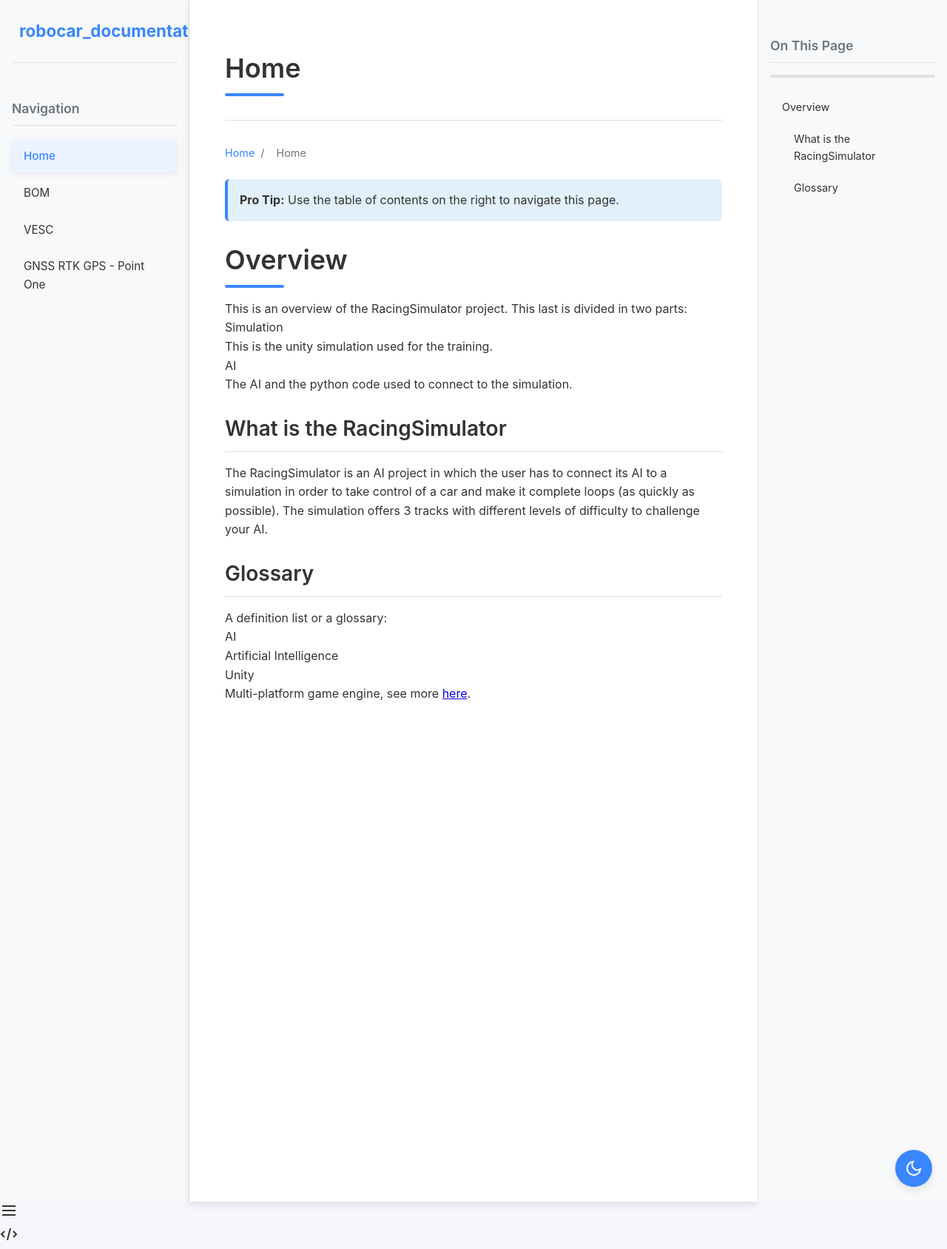
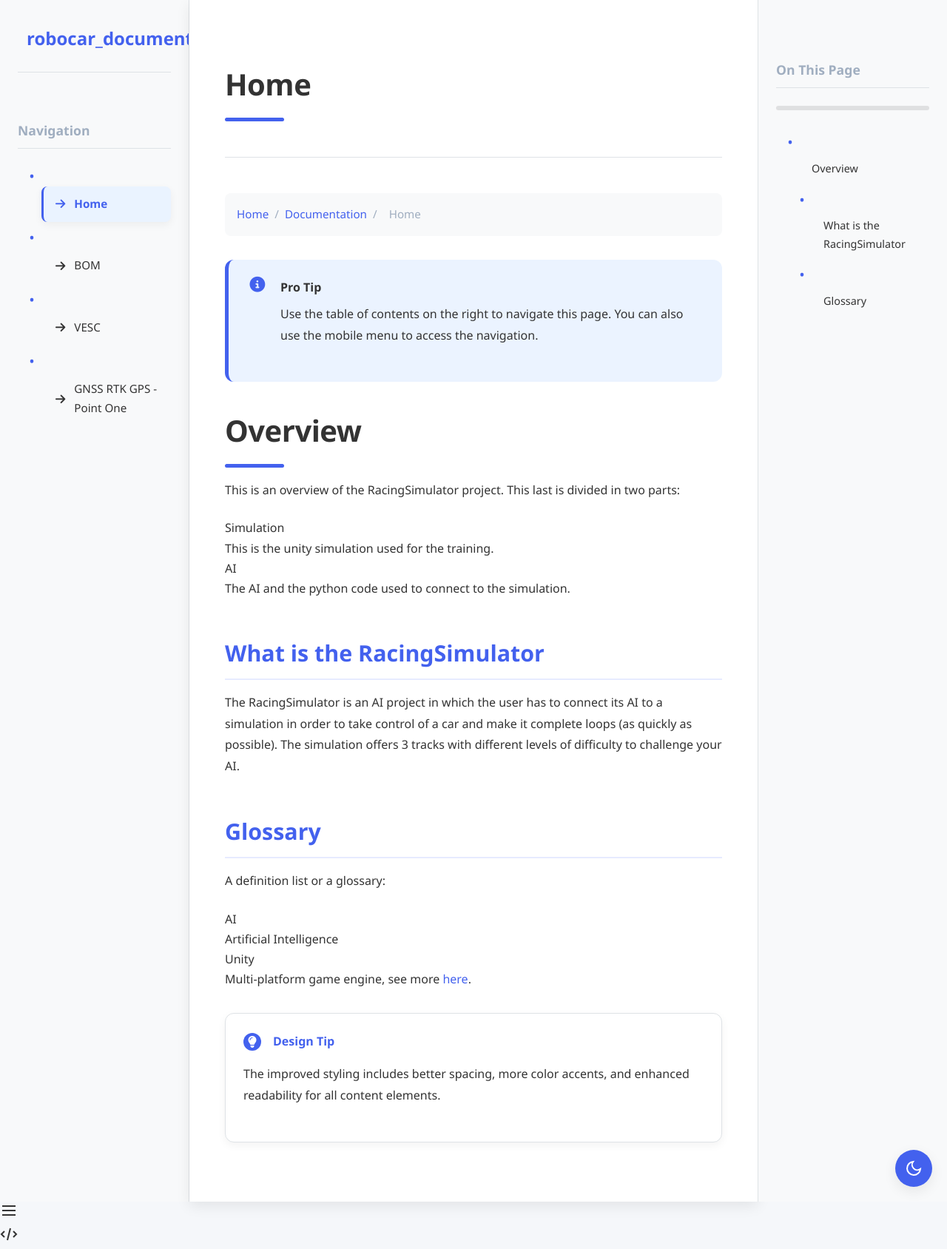
Before and after one commit to Tek5-robocar/robocar_documentation, a Jekyll site: the page built from index.md, in a window 1280 px wide. Shown: the whole page at 74% size. Built offline with Jekyll 4.4.1, drawn with Linux system fonts in a browser that asks for light colours.

```diff
--- a/_layouts/three-column.html
+++ b/_layouts/three-column.html
@@ -10,23 +10,31 @@
       --sidebar-bg: #f8f9fa;
       --toc-active-bg: #eaf3ff;
       --border-color: #dee2e6;
-      --primary-color: #3a86ff;
-      --secondary-color: #ff006e;
-      --text-color: #333;
-      --text-light: #6c757d;
+      --primary-color: #4361ee;
+      --primary-light: #e6ebff;
+      --secondary-color: #ff6b6b;
+      --accent-color: #4cc9f0;
       --success-color: #06d6a0;
       --warning-color: #ffd166;
       --danger-color: #ef476f;
+      --text-color: #333;
+      --text-light: #6c757d;
+      --text-lighter: #a0aec0;
       --dark-bg: #2b2d42;
       --light-bg: #f5f7fa;
       --card-bg: #ffffff;
       --transition: all 0.3s ease;
-      --shadow-sm: 0 2px 8px rgba(0,0,0,0.08);
-      --shadow-md: 0 4px 12px rgba(0,0,0,0.1);
-      --shadow-lg: 0 8px 24px rgba(0,0,0,0.15);
-      --radius-sm: 6px;
-      --radius-md: 10px;
+      --shadow-sm: 0 4px 12px rgba(0,0,0,0.05);
+      --shadow-md: 0 6px 18px rgba(0,0,0,0.08);
+      --shadow-lg: 0 10px 30px rgba(0,0,0,0.12);
+      --radius-sm: 8px;
+      --radius-md: 12px;
       --radius-lg: 16px;
+      --space-xs: 0.5rem;
+      --space-sm: 1rem;
+      --space-md: 1.5rem;
+      --space-lg: 2rem;
+      --space-xl: 3rem;
     }
 
     .dark-mode {
@@ -34,8 +42,10 @@
       --toc-active-bg: #2a3a5e;
       --border-color: #3a3d4f;
       --primary-color: #5a9cff;
+      --primary-light: #2a3a5e;
       --text-color: #e9ecef;
       --text-light: #a3a8b8;
+      --text-lighter: #7a8195;
       --card-bg: #252837;
       --dark-bg: #1a1b25;
       --light-bg: #1e1f2b;
@@ -48,9 +58,9 @@
     }
 
     body {
-      font-family: -apple-system, BlinkMacSystemFont, "Segoe UI", Roboto, Helvetica, Arial, sans-serif;
+      font-family: 'Segoe UI', Roboto, 'Helvetica Neue', Arial, sans-serif;
       color: var(--text-color);
-      line-height: 1.6;
+      line-height: 1.7;
       height: 100vh;
       overflow: hidden;
       background: var(--light-bg);
@@ -63,16 +73,18 @@
     }
 
     h1, h2, h3, h4, h5, h6 {
-      margin-top: 1.5rem;
-      margin-bottom: 1rem;
+      margin-top: var(--space-lg);
+      margin-bottom: var(--space-sm);
       scroll-margin-top: 100px;
-      font-weight: 600;
+      font-weight: 700;
+      color: var(--text-color);
     }
 
     h1 {
-      font-size: 2.25rem;
+      font-size: 2.5rem;
       position: relative;
-      padding-bottom: 0.5rem;
+      padding-bottom: var(--space-sm);
+      letter-spacing: -0.5px;
     }
 
     h1:after {
@@ -81,19 +93,38 @@
       bottom: 0;
       left: 0;
       width: 80px;
-      height: 4px;
+      height: 5px;
       background: var(--primary-color);
-      border-radius: 2px;
+      border-radius: 3px;
     }
 
     h2 {
-      font-size: 1.75rem;
-      border-bottom: 1px solid var(--border-color);
-      padding-bottom: 0.5rem;
+      font-size: 1.9rem;
+      border-bottom: 2px solid var(--primary-light);
+      padding-bottom: var(--space-xs);
+      margin-top: var(--space-xl);
+      position: relative;
+      color: var(--primary-color);
     }
 
     h3 {
-      font-size: 1.4rem;
+      font-size: 1.5rem;
+      margin-top: var(--space-lg);
+      color: var(--text-color);
+      position: relative;
+      padding-left: var(--space-sm);
+    }
+
+    h3:before {
+      content: '';
+      position: absolute;
+      left: 0;
+      top: 50%;
+      transform: translateY(-50%);
+      height: 70%;
+      width: 4px;
+      background: var(--accent-color);
+      border-radius: 2px;
     }
 
     .container {
@@ -107,7 +138,7 @@
       width: 20%;
       background: var(--sidebar-bg);
       border-right: 1px solid var(--border-color);
-      padding: 1.5rem 1rem;
+      padding: var(--space-lg) var(--space-md);
       overflow: hidden;
       display: flex;
       flex-direction: column;
@@ -116,9 +147,9 @@
 
     .sidebar h2 {
       font-size: 1.1rem;
-      margin: 1.5rem 0 0.8rem 0;
-      color: var(--text-light);
-      padding-bottom: 0.5rem;
+      margin: var(--space-lg) 0 var(--space-sm) 0;
+      color: var(--text-lighter);
+      padding-bottom: var(--space-xs);
       border-bottom: 1px solid var(--border-color);
     }
 
@@ -127,7 +158,7 @@
     }
 
     .sidebar li {
-      margin: 0.4rem 0;
+      margin: var(--space-xs) 0;
     }
 
     .sidebar a {
@@ -135,29 +166,33 @@
       color: var(--text-color);
       display: flex;
       align-items: center;
-      gap: 10px;
-      padding: 0.6rem 1rem;
+      gap: 12px;
+      padding: 0.7rem 1rem;
       border-radius: var(--radius-sm);
       transition: var(--transition);
       font-size: 0.95rem;
+      font-weight: 500;
+      border-left: 3px solid transparent;
     }
 
     .sidebar a:hover {
-      background-color: rgba(0,0,0,0.05);
+      background-color: rgba(0,0,0,0.03);
       color: var(--primary-color);
+      border-left-color: var(--primary-color);
     }
 
     .sidebar a.active {
       background-color: var(--toc-active-bg);
       color: var(--primary-color);
-      font-weight: 500;
+      font-weight: 600;
       box-shadow: var(--shadow-sm);
+      border-left-color: var(--primary-color);
     }
 
     /* Main Content Styles */
     .main-content {
       width: 60%;
-      padding: 2.5rem 3rem;
+      padding: var(--space-xl) var(--space-xl);
       overflow-y: auto;
       background: var(--card-bg);
       box-shadow: var(--shadow-md);
@@ -168,9 +203,10 @@
       max-width: 80%;
       height: auto;
       display: block;
-      margin: 1.5rem auto;
+      margin: var(--space-lg) auto;
       border-radius: var(--radius-md);
       box-shadow: var(--shadow-md);
+      border: 1px solid var(--border-color);
     }
 
     /* Right TOC Styles */
@@ -178,7 +214,7 @@
       width: 20%;
       background: var(--sidebar-bg);
       border-left: 1px solid var(--border-color);
-      padding: 1.5rem 1rem;
+      padding: var(--space-lg) var(--space-md);
       overflow: hidden;
       display: flex;
       flex-direction: column;
@@ -187,9 +223,9 @@
 
     .toc-sidebar h2 {
       font-size: 1.1rem;
-      margin-bottom: 1rem;
-      color: var(--text-light);
-      padding-bottom: 0.5rem;
+      margin-bottom: var(--space-md);
+      color: var(--text-lighter);
+      padding-bottom: var(--space-xs);
       border-bottom: 1px solid var(--border-color);
       display: flex;
       align-items: center;
@@ -230,18 +266,19 @@
 
     #toc .toc-list-item {
       position: relative;
-      margin: 0.25rem 0;
+      margin: 0.4rem 0;
     }
 
     #toc .toc-link {
       text-decoration: none;
       color: var(--text-color);
       display: block;
-      padding: 0.5rem 1rem;
+      padding: 0.6rem 1rem;
       border-radius: var(--radius-sm);
       transition: var(--transition);
       font-size: 0.9rem;
       position: relative;
+      font-weight: 500;
     }
 
     #toc .toc-link:hover {
@@ -270,7 +307,7 @@
       }
 
       .sidebar {
-        padding: 1rem;
+        padding: var(--space-md);
         position: fixed;
         top: 0;
         left: -100%;
@@ -351,27 +388,27 @@
       }
 
       .main-content {
-        padding: 5rem 1.5rem 2rem;
+        padding: 5rem var(--space-md) var(--space-md);
       }
     }
 
     /* Logo and branding */
     .logo {
-      font-size: 1.4rem;
-      font-weight: 700;
-      margin-bottom: 1.5rem;
+      font-size: 1.5rem;
+      font-weight: 800;
+      margin-bottom: var(--space-lg);
       color: var(--primary-color);
       display: flex;
       align-items: center;
-      gap: 10px;
-      padding-bottom: 1.5rem;
+      gap: 12px;
+      padding-bottom: var(--space-md);
       border-bottom: 1px solid var(--border-color);
       transition: var(--transition);
     }
 
     .logo svg {
-      width: 32px;
-      height: 32px;
+      width: 36px;
+      height: 36px;
       fill: currentColor;
     }
 
@@ -401,23 +438,42 @@
     /* Table styling */
     table {
       width: 100%;
-      border-collapse: collapse;
-      margin: 1.5rem 0;
+      border-collapse: separate;
+      border-spacing: 0;
+      margin: var(--space-lg) 0;
       box-shadow: var(--shadow-sm);
-      border-radius: var(--radius-sm);
+      border-radius: var(--radius-md);
       overflow: hidden;
+      border: 1px solid var(--border-color);
     }
 
     th, td {
       border: 1px solid var(--border-color);
-      padding: 0.8rem 1rem;
+      padding: 1rem 1.2rem;
       text-align: left;
     }
 
     th {
-      background-color: var(--sidebar-bg);
+      background-color: var(--primary-light);
       font-weight: 600;
-      color: var(--text-color);
+      color: var(--primary-color);
+      border-top: none;
+    }
+
+    tr:first-child th:first-child {
+      border-top-left-radius: var(--radius-md);
+    }
+
+    tr:first-child th:last-child {
+      border-top-right-radius: var(--radius-md);
+    }
+
+    tr:last-child td:first-child {
+      border-bottom-left-radius: var(--radius-md);
+    }
+
+    tr:last-child td:last-child {
+      border-bottom-right-radius: var(--radius-md);
     }
 
     tr:nth-child(even) {
@@ -425,24 +481,26 @@
     }
 
     pre, code {
-      font-family: SFMono-Regular, Menlo, Monaco, Consolas, "Liberation Mono", "Courier New", monospace;
+      font-family: 'Fira Code', 'SFMono-Regular', Menlo, Monaco, Consolas, "Liberation Mono", "Courier New", monospace;
       background-color: var(--sidebar-bg);
       padding: 0.5rem;
       border-radius: var(--radius-sm);
-      font-size: 0.9rem;
+      font-size: 0.95rem;
       border: 1px solid var(--border-color);
     }
 
     pre {
       overflow: auto;
-      margin: 1.5rem 0;
-      padding: 1.2rem;
+      margin: var(--space-lg) 0;
+      padding: 1.5rem;
       box-shadow: var(--shadow-sm);
+      line-height: 1.6;
     }
 
     code {
       background-color: var(--sidebar-bg);
-      padding: 0.2rem 0.4rem;
+      padding: 0.25rem 0.5rem;
+      font-size: 0.9rem;
     }
 
     /* Theme toggle */
@@ -468,107 +526,142 @@
     .card {
       background: var(--card-bg);
       border-radius: var(--radius-md);
-      padding: 1.5rem;
-      margin: 1.5rem 0;
+      padding: var(--space-lg);
+      margin: var(--space-lg) 0;
       box-shadow: var(--shadow-sm);
       border: 1px solid var(--border-color);
+      position: relative;
+      overflow: hidden;
+    }
+
+    .card:before {
+      content: '';
+      position: absolute;
+      top: 0;
+      left: 0;
+      width: 4px;
+      height: 100%;
+      background: var(--primary-color);
     }
 
     .card-title {
-      font-size: 1.25rem;
-      margin-bottom: 1rem;
+      font-size: 1.3rem;
+      margin-bottom: var(--space-sm);
       color: var(--primary-color);
+      display: flex;
+      align-items: center;
+      gap: 10px;
     }
 
     /* Alerts */
     .alert {
-      padding: 1rem;
-      border-radius: var(--radius-sm);
-      margin: 1.5rem 0;
+      padding: var(--space-md);
+      border-radius: var(--radius-md);
+      margin: var(--space-lg) 0;
+      display: flex;
+      align-items: flex-start;
+      gap: var(--space-sm);
+      position: relative;
+      overflow: hidden;
+    }
+
+    .alert:before {
+      content: '';
+      position: absolute;
+      top: 0;
+      left: 0;
+      width: 5px;
+      height: 100%;
+    }
+
+    .alert i {
+      font-size: 1.3rem;
+      min-width: 30px;
+      text-align: center;
+    }
+
+    .alert-content {
+      flex: 1;
+    }
+
+    .alert-title {
+      font-weight: 600;
+      margin-bottom: var(--space-xs);
     }
 
     .alert-info {
-      background-color: #e1f0fa;
-      border-left: 4px solid var(--primary-color);
+      background-color: rgba(58, 134, 255, 0.1);
+      border-left: 5px solid var(--primary-color);
+    }
+
+    .alert-info i {
+      color: var(--primary-color);
     }
 
     .alert-warning {
-      background-color: #fff8e1;
-      border-left: 4px solid var(--warning-color);
+      background-color: rgba(255, 209, 102, 0.1);
+      border-left: 5px solid var(--warning-color);
+    }
+
+    .alert-warning i {
+      color: var(--warning-color);
     }
 
     .alert-success {
-      background-color: #e6f7ee;
-      border-left: 4px solid var(--success-color);
+      background-color: rgba(6, 214, 160, 0.1);
+      border-left: 5px solid var(--success-color);
+    }
+
+    .alert-success i {
+      color: var(--success-color);
     }
 
     .alert-danger {
-      background-color: #fdeded;
-      border-left: 4px solid var(--danger-color);
+      background-color: rgba(239, 71, 111, 0.1);
+      border-left: 5px solid var(--danger-color);
     }
 
-    /* Search box */
-    .search-box {
-      margin: 1.5rem 0;
-      position: relative;
-    }
-
-    .search-box input {
-      width: 100%;
-      padding: 0.8rem 1rem 0.8rem 40px;
-      border-radius: var(--radius-sm);
-      border: 1px solid var(--border-color);
-      background: var(--card-bg);
-      color: var(--text-color);
-      font-size: 0.95rem;
-      transition: var(--transition);
-    }
-
-    .search-box input:focus {
-      outline: none;
-      border-color: var(--primary-color);
-      box-shadow: 0 0 0 3px rgba(58, 134, 255, 0.2);
-    }
-
-    .search-box i {
-      position: absolute;
-      left: 15px;
-      top: 50%;
-      transform: translateY(-50%);
-      color: var(--text-light);
+    .alert-danger i {
+      color: var(--danger-color);
     }
 
     /* Breadcrumbs */
     .breadcrumbs {
       display: flex;
       align-items: center;
-      margin-bottom: 1.5rem;
-      font-size: 0.9rem;
+      margin-bottom: var(--space-lg);
+      font-size: 0.95rem;
       color: var(--text-light);
+      padding: var(--space-sm);
+      background: var(--sidebar-bg);
+      border-radius: var(--radius-sm);
     }
 
     .breadcrumbs a {
       color: var(--primary-color);
       text-decoration: none;
       transition: var(--transition);
+      font-weight: 500;
     }
 
     .breadcrumbs a:hover {
       text-decoration: underline;
+      color: var(--text-color);
     }
 
     .breadcrumbs span {
-      margin: 0 8px;
+      margin: 0 var(--space-xs);
+      color: var(--text-lighter);
     }
 
     /* Status badges */
     .badge {
       display: inline-block;
-      padding: 0.25rem 0.6rem;
+      padding: 0.3rem 0.8rem;
       border-radius: 20px;
-      font-size: 0.75rem;
-      font-weight: 500;
-      margin-left: 8px;
+      font-size: 0.8rem;
+      font-weight: 600;
+      margin-left: 10px;
     }
 
     .badge-new {
@@ -588,23 +681,25 @@
 
     /* Page header */
     .page-header {
-      margin-bottom: 2rem;
-      padding-bottom: 1rem;
+      margin-bottom: var(--space-xl);
+      padding-bottom: var(--space-md);
       border-bottom: 1px solid var(--border-color);
     }
 
     .page-description {
       color: var(--text-light);
-      margin-top: 0.5rem;
-      font-size: 1.1rem;
+      margin-top: var(--space-sm);
+      font-size: 1.15rem;
+      line-height: 1.6;
+      max-width: 800px;
     }
 
     /* TOC progress indicator */
     .toc-progress {
-      height: 4px;
+      height: 6px;
       background: rgba(0,0,0,0.1);
-      border-radius: 2px;
-      margin-bottom: 1rem;
+      border-radius: 3px;
+      margin-bottom: var(--space-md);
       overflow: hidden;
     }
 
@@ -615,65 +710,104 @@
       transition: width 0.3s ease;
     }
 
-    /* Search Results */
-    #search-results {
-      position: absolute;
-      top: 100%;
-      left: 0;
-      right: 0;
-      background: var(--card-bg);
-      border-radius: var(--radius-sm);
-      box-shadow: var(--shadow-lg);
-      max-height: 400px;
-      overflow-y: auto;
-      z-index: 100;
-      margin-top: 5px;
-      display: none;
-      border: 1px solid var(--border-color);
+    /* Content elements */
+    p {
+      margin-bottom: var(--space-md);
+      line-height: 1.8;
     }
 
-    #search-results.active {
-      display: block;
+    ul, ol {
+      margin: 0 0 var(--space-md) var(--space-lg);
     }
 
-    .search-result-item {
-      padding: 12px 15px;
-      border-bottom: 1px solid var(--border-color);
-      cursor: pointer;
-      transition: var(--transition);
+    li {
+      margin-bottom: var(--space-sm);
+      position: relative;
     }
 
-    .search-result-item:hover {
-      background-color: var(--toc-active-bg);
+    ul li:before {
+      content: '•';
+      color: var(--primary-color);
+      font-weight: bold;
+      display: inline-block;
+      width: 1em;
+      margin-left: -1em;
     }
 
-    .search-result-title {
-      font-weight: 600;
-      color: var(--primary-color);
-      margin-bottom: 4px;
+    ol {
+      counter-reset: item;
     }
 
-    .search-result-url {
-      font-size: 0.8rem;
-      color: var(--text-light);
+    ol li {
+      counter-increment: item;
     }
 
-    .search-result-excerpt {
-      font-size: 0.9rem;
-      margin-top: 5px;
+    ol li:before {
+      content: counter(item) ".";
+      color: var(--primary-color);
+      font-weight: bold;
+      position: absolute;
+      left: -1.5em;
+    }
+
+    blockquote {
+      background: var(--primary-light);
+      border-left: 4px solid var(--primary-color);
+      margin: var(--space-lg) 0;
+      padding: var(--space-md) var(--space-lg);
+      border-radius: var(--radius-sm);
+    }
+
+    blockquote p {
+      margin: 0;
+      font-style: italic;
       color: var(--text-color);
     }
 
-    .highlight {
-      background-color: #fff9c4;
-      padding: 0 2px;
-      border-radius: 2px;
+    a {
+      color: var(--primary-color);
+      text-decoration: none;
+      transition: var(--transition);
+      font-weight: 500;
     }
 
-    .no-results {
-      padding: 15px;
-      text-align: center;
-      color: var(--text-light);
+    a:hover {
+      text-decoration: underline;
+      color: var(--secondary-color);
+    }
+
+    /* Callouts */
+    .callout {
+      padding: var(--space-md);
+      border-radius: var(--radius-md);
+      margin: var(--space-lg) 0;
+      border: 1px solid var(--border-color);
+      background: var(--card-bg);
+      box-shadow: var(--shadow-sm);
+    }
+
+    .callout-header {
+      display: flex;
+      align-items: center;
+      gap: var(--space-sm);
+      margin-bottom: var(--space-sm);
+    }
+
+    .callout-icon {
+      width: 24px;
+      height: 24px;
+      background: var(--primary-color);
+      color: white;
+      border-radius: 50%;
+      display: flex;
+      align-items: center;
+      justify-content: center;
+      flex-shrink: 0;
+    }
+
+    .callout-title {
+      font-weight: 600;
+      color: var(--primary-color);
     }
   </style>
 </head>
@@ -695,7 +829,7 @@
             <a href="{{ item.url | relative_url }}"
                {% if page.url == item.url %}class="active"{% endif %}
                data-toc-id="{{ item.toc_id }}">
-              {{ item.title }}
+              <i class="fas fa-arrow-right"></i> {{ item.title }}
             </a>
           </li>
         {% endfor %}
@@ -708,15 +842,35 @@
         <h1 class="page-title">{{ page.title }}</h1>
         <p class="page-description">{{ page.description }}</p>
       </div>
+
       <div class="breadcrumbs">
         <a href="/">Home</a>
         <span>/</span>
+        <a href="#">Documentation</a>
+        <span>/</span>
         <span>{{ page.title }}</span>
       </div>
+
       <div class="alert alert-info">
-        <strong>Pro Tip:</strong> Use the table of contents on the right to navigate this page.
+        <i class="fas fa-info-circle"></i>
+        <div class="alert-content">
+          <div class="alert-title">Pro Tip</div>
+          <p>Use the table of contents on the right to navigate this page. You can also use the mobile menu to access the navigation.</p>
+        </div>
       </div>
+
       {{ content }}
+
+      <!-- Example content to demonstrate styling -->
+      <div class="callout">
+        <div class="callout-header">
+          <div class="callout-icon">
+            <i class="fas fa-lightbulb"></i>
+          </div>
+          <div class="callout-title">Design Tip</div>
+        </div>
+        <p>The improved styling includes better spacing, more color accents, and enhanced readability for all content elements.</p>
+      </div>
     </main>
 
     <!-- Right Sidebar: Table of Contents - Fixed -->
@@ -731,7 +885,7 @@
     </nav>
   </div>
 
-  <!-- Mobile Toggle Buttons and Theme -->
+  <!-- Mobile Toggle Buttons -->
   <div class="mobile-menu-toggle" onclick="toggleSidebar()">
     <svg xmlns="http://www.w3.org/2000/svg" width="24" height="24" viewBox="0 0 24 24" fill="none" stroke="currentColor" stroke-width="2">
       <path d="M3 6h18M3 12h18M3 18h18"/>
@@ -744,8 +898,10 @@
     </svg>
   </div>
 
+  <!-- Overlay for mobile -->
   <div class="overlay" onclick="closeAll()"></div>
 
+  <!-- Theme Toggle -->
   <div class="theme-toggle" onclick="toggleTheme()">
     <svg xmlns="http://www.w3.org/2000/svg" width="24" height="24" viewBox="0 0 24 24" fill="none" stroke="currentColor" stroke-width="2">
       <path d="M21 12.79A9 9 0 1 1 11.21 3 7 7 0 0 0 21 12.79z"></path>
```
